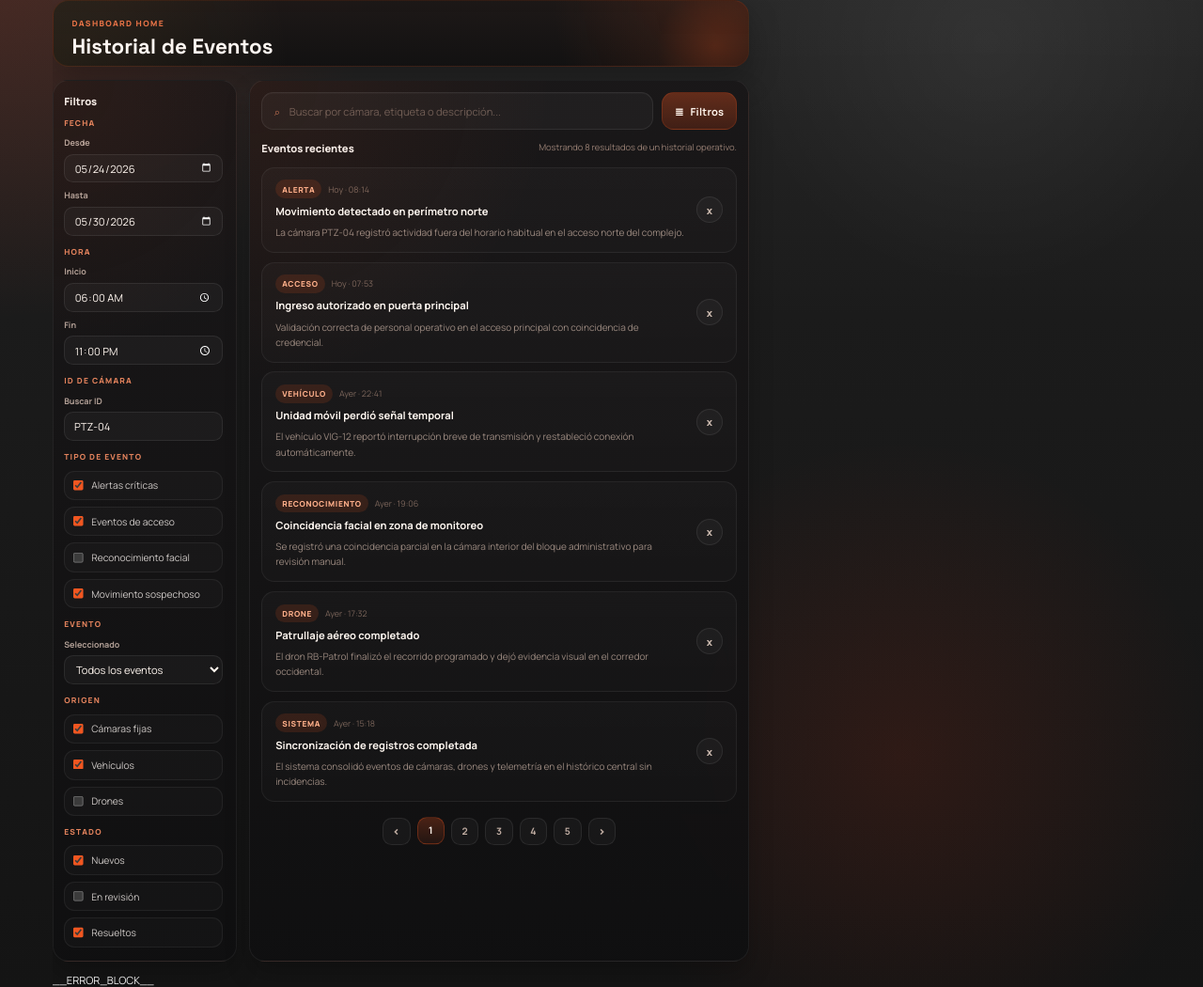
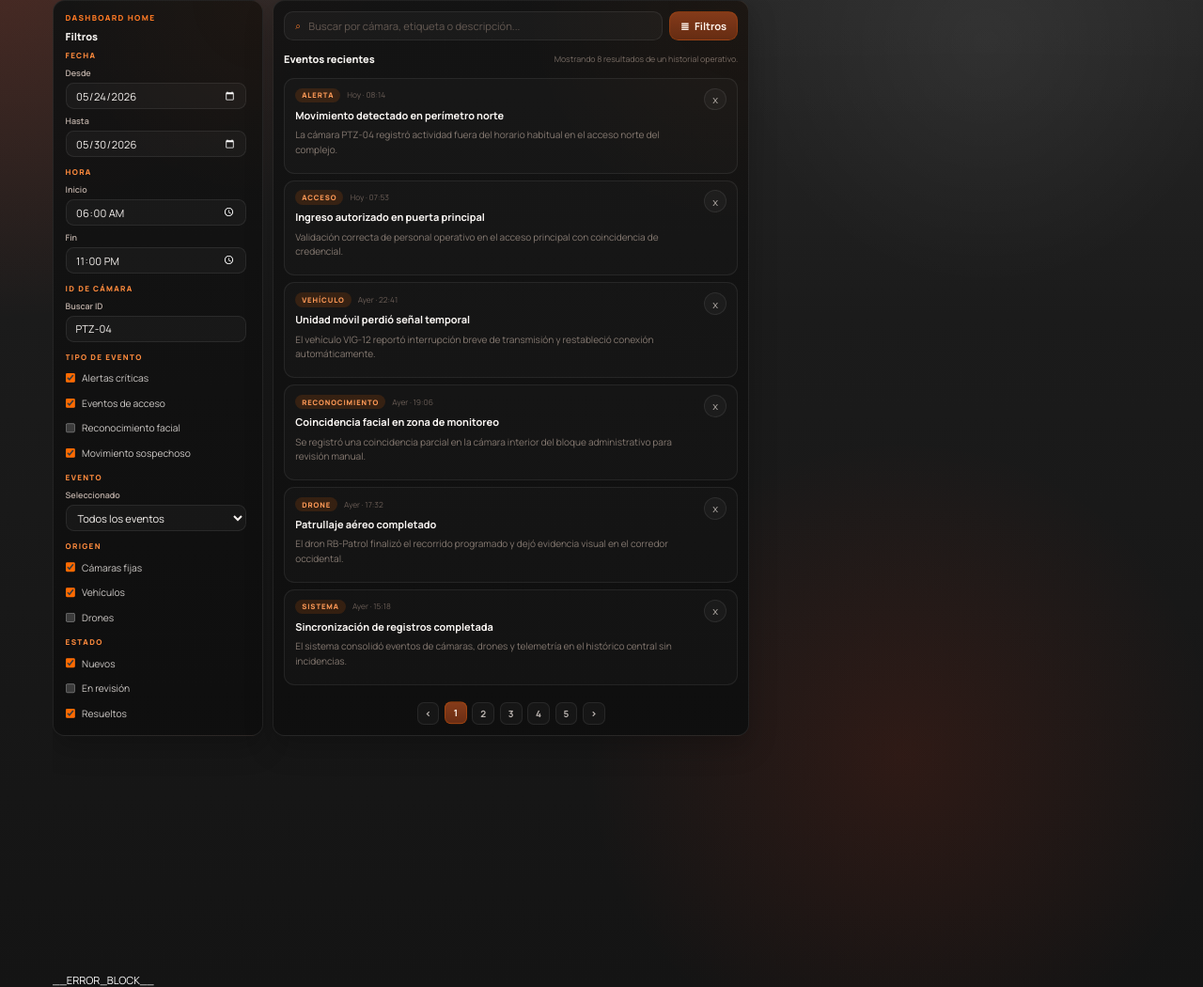
Before and after one commit to Robiotec/sistema_vigilancia, a Python web app: template dashboard/front/templates/index.html in a window 1280 px wide. Shown: the part 67-1117 px from the top of the page at 94% size. Run offline with Jinja, Linux system fonts and the light colour scheme; the template is opened without the code that fills it, so the values that code supplies are empty.

Commit message:
Style: corrección de tarjetas grid 1.3

```diff
--- a/dashboard/front/static/style_alarmas.css
+++ b/dashboard/front/static/style_alarmas.css
@@ -1,119 +1,44 @@
+.page-dashboard .wrap {
+  width: 100%;
+  max-width: none;
+}
+
 .home-history-shell {
-  display: grid;
-  gap: 20px;
   width: 100%;
 }
 
-.home-history-hero {
-  position: relative;
-  overflow: hidden;
-  padding: 26px 28px;
-  border-radius: 24px;
-  border: 1px solid rgba(241, 86, 32, 0.14);
-  background:
-    radial-gradient(circle at top right, rgba(241, 86, 32, 0.16), transparent 28%),
-    radial-gradient(circle at bottom left, rgba(255, 186, 78, 0.08), transparent 34%),
-    linear-gradient(180deg, rgba(29, 24, 23, 0.98), rgba(18, 17, 17, 0.97));
-  box-shadow: 0 22px 48px rgba(0, 0, 0, 0.24);
+.home-history-panel {
+  display: grid;
+  grid-template-columns: 320px minmax(0, 1fr);
+  gap: 14px;
+  align-items: stretch;
+  max-width: 1660px;
 }
 
-.home-history-hero::after {
-  content: "";
-  position: absolute;
-  inset: auto -40px -60px auto;
-  width: 180px;
-  height: 180px;
-  border-radius: 999px;
-  background: radial-gradient(circle, rgba(241, 86, 32, 0.18), transparent 70%);
-  pointer-events: none;
-}
-
-.home-history-hero-copy {
-  position: relative;
-  display: grid;
-  gap: 10px;
-  max-width: 760px;
-  z-index: 1;
+.home-history-card {
+  border: 1px solid rgba(255, 255, 255, 0.08);
+  border-radius: 18px;
+  background:
+    radial-gradient(circle at top right, rgba(255, 106, 0, 0.04), transparent 26%),
+    linear-gradient(180deg, rgba(20, 20, 20, 0.98), rgba(15, 15, 15, 0.98));
+  box-shadow: 0 18px 42px rgba(0, 0, 0, 0.22);
 }
 
 .home-history-kicker {
-  color: rgba(255, 125, 76, 0.9);
-  font-size: 0.76rem;
+  display: block;
+  color: #ff7a24;
+  font-size: 0.74rem;
   font-weight: 800;
   letter-spacing: 0.16em;
   text-transform: uppercase;
 }
 
-.home-history-hero h2 {
-  margin: 0;
-  color: #fff7f2;
-  font-family: "Space Grotesk", sans-serif;
-  font-size: clamp(1.8rem, 2.5vw, 2.6rem);
-  line-height: 1.05;
-}
-
-.home-history-hero p {
-  margin: 0;
-  color: rgba(255, 224, 208, 0.72);
-  font-size: 0.98rem;
-  line-height: 1.7;
-}
-
-.home-history-panel {
+.home-history-filters {
   display: grid;
-  grid-template-columns: minmax(250px, 280px) minmax(0, 1fr);
-  gap: 18px;
-  align-items: stretch;
-  width: 100%;
-}
-
-.home-history-card {
-  border-radius: 24px;
-  border: 1px solid rgba(255, 255, 255, 0.06);
-  background:
-    radial-gradient(circle at top left, rgba(241, 86, 32, 0.08), transparent 30%),
-    linear-gradient(180deg, rgba(26, 24, 25, 0.98), rgba(16, 16, 17, 0.97));
-  box-shadow: 0 18px 36px rgba(0, 0, 0, 0.22);
-  backdrop-filter: blur(18px);
-}
-
-.home-history-filters {
-  padding: 20px 16px;
-  display: grid;
-  grid-template-rows: auto minmax(0, 1fr);
-  gap: 14px;
-  min-height: 0;
-}
-
-.home-history-filters-body {
-  display: grid;
-  align-content: start;
-  gap: 16px;
-  min-height: 0;
-  height: 100%;
-  overflow-y: auto;
-  overscroll-behavior: contain;
-  scrollbar-width: thin;
-  scrollbar-color: rgba(241, 86, 32, 0.34) rgba(255, 255, 255, 0.04);
-  padding-right: 4px;
-}
-
-.home-history-filters-body::-webkit-scrollbar {
-  width: 8px;
-}
-
-.home-history-filters-body::-webkit-scrollbar-track {
-  background: rgba(255, 255, 255, 0.04);
-  border-radius: 999px;
-}
-
-.home-history-filters-body::-webkit-scrollbar-thumb {
-  background: linear-gradient(180deg, rgba(241, 86, 32, 0.55), rgba(120, 43, 19, 0.68));
-  border-radius: 999px;
-}
-
-.home-history-filters-body::-webkit-scrollbar-thumb:hover {
-  background: linear-gradient(180deg, rgba(255, 120, 74, 0.72), rgba(120, 43, 19, 0.8));
+  grid-template-rows: auto auto minmax(0, 1fr);
+  gap: 10px;
+  padding: 18px;
+  min-height: calc(100vh - 146px);
 }
 
 .home-history-filters-head,
@@ -127,49 +52,75 @@
 .home-history-filters-head h3,
 .home-history-events-head h3 {
   margin: 0;
-  color: rgba(255, 245, 238, 0.96);
-  font-size: 1rem;
+  color: #f7f4f1;
+  font-size: 0.98rem;
   font-weight: 800;
 }
 
-.home-history-filter-note,
-.home-history-results-note {
-  margin: 0;
-  color: rgba(255, 213, 191, 0.54);
-  font-size: 0.84rem;
-  line-height: 1.55;
+.home-history-filters-body {
+  display: grid;
+  align-content: start;
+  gap: 14px;
+  min-height: 0;
+  overflow-y: auto;
+  padding-right: 6px;
+  scrollbar-width: thin;
+  scrollbar-color: rgba(255, 106, 0, 0.36) rgba(255, 255, 255, 0.04);
+}
+
+.home-history-filters-body::-webkit-scrollbar {
+  width: 8px;
+}
+
+.home-history-filters-body::-webkit-scrollbar-track {
+  background: rgba(255, 255, 255, 0.04);
+  border-radius: 999px;
+}
+
+.home-history-filters-body::-webkit-scrollbar-thumb {
+  background: linear-gradient(180deg, rgba(255, 106, 0, 0.6), rgba(123, 54, 20, 0.78));
+  border-radius: 999px;
 }
 
 .home-history-filter-group {
   display: grid;
-  gap: 12px;
+  gap: 10px;
 }
 
-.home-history-field-list {
+.home-history-filter-label {
+  color: #ff8b3d;
+  font-size: 0.72rem;
+  font-weight: 800;
+  letter-spacing: 0.16em;
+  text-transform: uppercase;
+}
+
+.home-history-field-list,
+.home-history-checkbox-list {
   display: grid;
-  gap: 10px;
+  gap: 8px;
 }
 
 .home-history-field {
   display: grid;
-  gap: 8px;
+  gap: 6px;
 }
 
 .home-history-field span {
-  color: rgba(255, 228, 213, 0.68);
+  color: rgba(255, 235, 224, 0.72);
   font-size: 0.8rem;
-  font-weight: 700;
+  font-weight: 600;
 }
 
 .home-history-field input,
 .home-history-field select {
   width: 100%;
-  min-height: 44px;
+  min-height: 40px;
   padding: 0 14px;
-  border-radius: 14px;
   border: 1px solid rgba(255, 255, 255, 0.08);
+  border-radius: 12px;
   background: rgba(255, 255, 255, 0.03);
-  color: #fff6ef;
+  color: #f4f0ed;
   font: inherit;
   outline: none;
   transition: border-color 0.18s ease, background 0.18s ease, box-shadow 0.18s ease;
@@ -179,90 +130,67 @@
 .home-history-field select:hover,
 .home-history-field input:focus,
 .home-history-field select:focus {
-  border-color: rgba(241, 86, 32, 0.24);
-  background: rgba(241, 86, 32, 0.06);
-  box-shadow: 0 0 0 3px rgba(241, 86, 32, 0.08);
-}
-
-.home-history-field input::placeholder {
-  color: rgba(255, 212, 187, 0.34);
-}
-
-.home-history-filter-label {
-  color: rgba(255, 146, 103, 0.88);
-  font-size: 0.75rem;
-  font-weight: 800;
-  letter-spacing: 0.14em;
-  text-transform: uppercase;
-}
-
-.home-history-checkbox-list {
-  display: grid;
-  gap: 10px;
+  border-color: rgba(255, 106, 0, 0.34);
+  background: rgba(255, 106, 0, 0.05);
+  box-shadow: 0 0 0 3px rgba(255, 106, 0, 0.08);
 }
 
 .home-history-checkbox {
   display: flex;
   align-items: center;
-  gap: 12px;
-  padding: 11px 12px;
-  border-radius: 16px;
-  border: 1px solid rgba(255, 255, 255, 0.06);
-  background: rgba(255, 255, 255, 0.02);
-  transition: border-color 0.18s ease, background 0.18s ease, transform 0.18s ease;
-}
-
-.home-history-checkbox:hover {
-  border-color: rgba(241, 86, 32, 0.24);
-  background: rgba(241, 86, 32, 0.08);
-  transform: translateY(-1px);
+  gap: 10px;
+  min-height: 30px;
+  padding: 0;
+  color: rgba(242, 237, 233, 0.84);
 }
 
 .home-history-checkbox input {
-  width: 16px;
-  height: 16px;
-  accent-color: #f15620;
+  width: 15px;
+  height: 15px;
   margin: 0;
-  flex: 0 0 auto;
+  accent-color: #ff6a00;
 }
 
 .home-history-checkbox span {
-  color: rgba(241, 235, 231, 0.84);
   font-size: 0.92rem;
 }
 
 .home-history-main {
-  padding: 18px;
-  display: grid;
-  align-content: start;
+  display: flex;
+  flex-direction: column;
   gap: 18px;
-  min-width: 0;
+  padding: 16px;
+  min-height: calc(100vh - 146px);
 }
 
 .home-history-toolbar {
   display: flex;
   align-items: center;
-  justify-content: space-between;
-  gap: 14px;
-  flex-wrap: wrap;
+  gap: 10px;
 }
 
 .home-history-search {
-  flex: 1 1 520px;
+  flex: 1 1 auto;
   display: flex;
   align-items: center;
-  gap: 12px;
-  min-height: 56px;
-  padding: 0 18px;
-  border-radius: 18px;
+  gap: 10px;
+  min-height: 44px;
+  padding: 0 16px;
   border: 1px solid rgba(255, 255, 255, 0.08);
+  border-radius: 14px;
   background: rgba(255, 255, 255, 0.03);
-  box-shadow: inset 0 1px 0 rgba(255, 255, 255, 0.03);
+  transition: border-color 0.18s ease, background 0.18s ease;
+}
+
+.home-history-search:hover,
+.home-history-search:focus-within {
+  border-color: rgba(255, 106, 0, 0.24);
+  background: rgba(255, 255, 255, 0.04);
 }
 
 .home-history-search-icon {
-  color: rgba(255, 146, 103, 0.72);
-  font-size: 1rem;
+  color: #ff7d2c;
+  font-size: 0.92rem;
   flex: 0 0 auto;
 }
 
@@ -271,58 +199,66 @@
   border: 0;
   outline: 0;
   background: transparent;
-  color: #fff7f2;
+  color: #f6f1ee;
   font: inherit;
 }
 
 .home-history-search input::placeholder {
-  color: rgba(255, 212, 187, 0.34);
+  color: rgba(255, 220, 199, 0.32);
 }
 
 .home-history-filter-button {
   display: inline-flex;
   align-items: center;
-  gap: 10px;
-  min-height: 56px;
-  padding: 0 18px;
-  border-radius: 18px;
-  border: 1px solid rgba(241, 86, 32, 0.2);
-  background: linear-gradient(180deg, rgba(241, 86, 32, 0.34), rgba(120, 43, 19, 0.42));
+  justify-content: center;
+  gap: 8px;
+  min-width: 104px;
+  min-height: 44px;
+  padding: 0 16px;
+  border: 1px solid rgba(255, 106, 0, 0.18);
+  border-radius: 14px;
+  background: linear-gradient(180deg, rgba(138, 61, 27, 0.95), rgba(104, 45, 19, 0.98));
   color: #fff4ec;
   font: inherit;
   font-weight: 700;
-  letter-spacing: 0.02em;
   cursor: pointer;
-  transition: transform 0.18s ease, border-color 0.18s ease, box-shadow 0.18s ease;
+  transition: transform 0.18s ease, filter 0.18s ease;
 }
 
 .home-history-filter-button:hover {
   transform: translateY(-1px);
-  border-color: rgba(255, 144, 95, 0.34);
-  box-shadow: 0 16px 32px rgba(71, 22, 8, 0.24);
+  filter: brightness(1.08);
+}
+
+.home-history-results-note {
+  margin: 0;
+  color: rgba(255, 228, 211, 0.42);
+  font-size: 0.78rem;
+  text-align: right;
 }
 
 .home-history-events-list {
   display: grid;
-  gap: 14px;
+  gap: 10px;
+  flex: 1 1 auto;
 }
 
 .home-history-event-card {
   display: flex;
-  align-items: center;
+  align-items: flex-start;
   justify-content: space-between;
-  gap: 16px;
-  padding: 18px 20px;
-  border-radius: 20px;
-  border: 1px solid rgba(255, 255, 255, 0.06);
-  background: linear-gradient(180deg, rgba(255, 255, 255, 0.024), rgba(255, 255, 255, 0.014));
-  transition: transform 0.18s ease, border-color 0.18s ease, background 0.18s ease;
+  gap: 18px;
+  padding: 14px 16px;
+  border: 1px solid rgba(255, 255, 255, 0.07);
+  border-radius: 16px;
+  background: rgba(255, 255, 255, 0.02);
+  transition: background 0.18s ease, border-color 0.18s ease, transform 0.18s ease;
 }
 
 .home-history-event-card:hover {
-  transform: translateY(-2px);
-  border-color: rgba(241, 86, 32, 0.24);
-  background: linear-gradient(180deg, rgba(241, 86, 32, 0.08), rgba(255, 255, 255, 0.02));
+  background: rgba(255, 255, 255, 0.045);
+  border-color: rgba(255, 255, 255, 0.12);
+  transform: translateY(-1px);
 }
 
 .home-history-event-copy {
@@ -341,119 +277,110 @@
 .home-history-event-tag {
   display: inline-flex;
   align-items: center;
-  min-height: 28px;
+  min-height: 22px;
   padding: 0 10px;
   border-radius: 999px;
-  background: rgba(241, 86, 32, 0.14);
-  color: #ffb08b;
-  font-size: 0.74rem;
+  background: rgba(255, 106, 0, 0.14);
+  color: #ff9a57;
+  font-size: 0.68rem;
   font-weight: 800;
-  letter-spacing: 0.08em;
+  letter-spacing: 0.12em;
   text-transform: uppercase;
 }
 
 .home-history-event-time {
-  color: rgba(255, 205, 178, 0.42);
-  font-size: 0.8rem;
+  color: rgba(255, 220, 199, 0.36);
+  font-size: 0.75rem;
 }
 
 .home-history-event-title {
   margin: 0;
-  color: #fff7f0;
-  font-size: 1rem;
+  color: #fcf8f5;
+  font-size: 0.98rem;
   font-weight: 700;
-  line-height: 1.5;
+  line-height: 1.45;
 }
 
 .home-history-event-summary {
   margin: 0;
-  color: rgba(255, 224, 207, 0.56);
+  color: rgba(255, 229, 214, 0.48);
   font-size: 0.9rem;
-  line-height: 1.6;
+  line-height: 1.55;
 }
 
 .home-history-event-dismiss {
-  width: 40px;
-  height: 40px;
+  width: 34px;
+  height: 34px;
+  border: 1px solid rgba(255, 255, 255, 0.08);
   border-radius: 999px;
-  border: 1px solid rgba(255, 255, 255, 0.08);
   background: rgba(255, 255, 255, 0.03);
-  color: rgba(255, 232, 218, 0.76);
+  color: rgba(245, 235, 229, 0.72);
   font: inherit;
-  font-size: 1rem;
-  font-weight: 800;
+  font-size: 0.98rem;
   cursor: pointer;
   flex: 0 0 auto;
-  transition: transform 0.18s ease, border-color 0.18s ease, background 0.18s ease;
+  transition: background 0.18s ease, border-color 0.18s ease, transform 0.18s ease;
 }
 
 .home-history-event-dismiss:hover {
-  transform: scale(1.05);
-  border-color: rgba(241, 86, 32, 0.3);
-  background: rgba(241, 86, 32, 0.14);
+  background: rgba(255, 106, 0, 0.12);
+  border-color: rgba(255, 106, 0, 0.22);
+  transform: scale(1.04);
 }
 
 .home-history-pagination {
   display: flex;
   align-items: center;
   justify-content: center;
-  gap: 10px;
-  flex-wrap: wrap;
-  padding-top: 6px;
+  gap: 8px;
+  padding-top: 8px;
 }
 
 .home-history-page {
   display: inline-flex;
   align-items: center;
   justify-content: center;
-  min-width: 42px;
-  height: 42px;
-  padding: 0 14px;
-  border-radius: 14px;
+  width: 34px;
+  height: 34px;
   border: 1px solid rgba(255, 255, 255, 0.08);
+  border-radius: 10px;
   background: rgba(255, 255, 255, 0.03);
-  color: rgba(255, 229, 214, 0.72);
-  font-size: 0.92rem;
+  color: rgba(247, 238, 232, 0.74);
+  font-size: 0.88rem;
   font-weight: 700;
   text-decoration: none;
-  transition: transform 0.18s ease, border-color 0.18s ease, background 0.18s ease, color 0.18s ease;
+  transition: background 0.18s ease, border-color 0.18s ease, transform 0.18s ease;
 }
 
 .home-history-page:hover,
 .home-history-page.is-active {
+  background: linear-gradient(180deg, rgba(139, 62, 27, 0.96), rgba(108, 46, 20, 0.98));
+  border-color: rgba(255, 106, 0, 0.28);
+  color: #fff6ef;
   transform: translateY(-1px);
-  border-color: rgba(241, 86, 32, 0.3);
-  background: linear-gradient(180deg, rgba(241, 86, 32, 0.26), rgba(94, 38, 22, 0.24));
-  color: #fff7ef;
 }
 
 .home-history-page-arrow {
-  font-size: 1.15rem;
-  font-weight: 800;
-  padding-bottom: 2px;
+  font-size: 1rem;
 }
 
-.page-dashboard .wrap {
-  width: 100%;
-  max-width: none;
+@media (max-width: 1200px) {
+  .home-history-panel {
+    grid-template-columns: 280px minmax(0, 1fr);
+  }
 }
 
-.page-dashboard .home-history-shell,
-.page-dashboard .home-history-panel {
-  max-width: 1320px;
-}
-
-@media (max-width: 1080px) {
+@media (max-width: 1024px) {
   .home-history-panel {
     grid-template-columns: 1fr;
   }
 
-  .home-history-filters {
-    grid-template-rows: auto auto;
+  .home-history-filters,
+  .home-history-main {
+    min-height: auto;
   }
 
   .home-history-filters-body {
-    height: auto;
     max-height: none;
     overflow: visible;
     padding-right: 0;
--- a/dashboard/front/templates/index.html
+++ b/dashboard/front/templates/index.html
@@ -28,15 +28,9 @@
 
       <div class="wrap">
         <section class="home-history-shell">
-          <section class="home-history-hero">
-            <div class="home-history-hero-copy">
-              <span class="home-history-kicker">Dashboard Home</span>
-              <h2>Historial de Eventos</h2>
-            </div>
-          </section>
-
           <section class="home-history-panel">
             <aside class="home-history-card home-history-filters" aria-label="Filtros de historial">
+              <span class="home-history-kicker">Dashboard Home</span>
               <div class="home-history-filters-head">
                 <h3>Filtros</h3>
               </div>
```
Also changed, not shown: other parts of dashboard/front/static/style_alarmas.css (+14 -12 lines).
